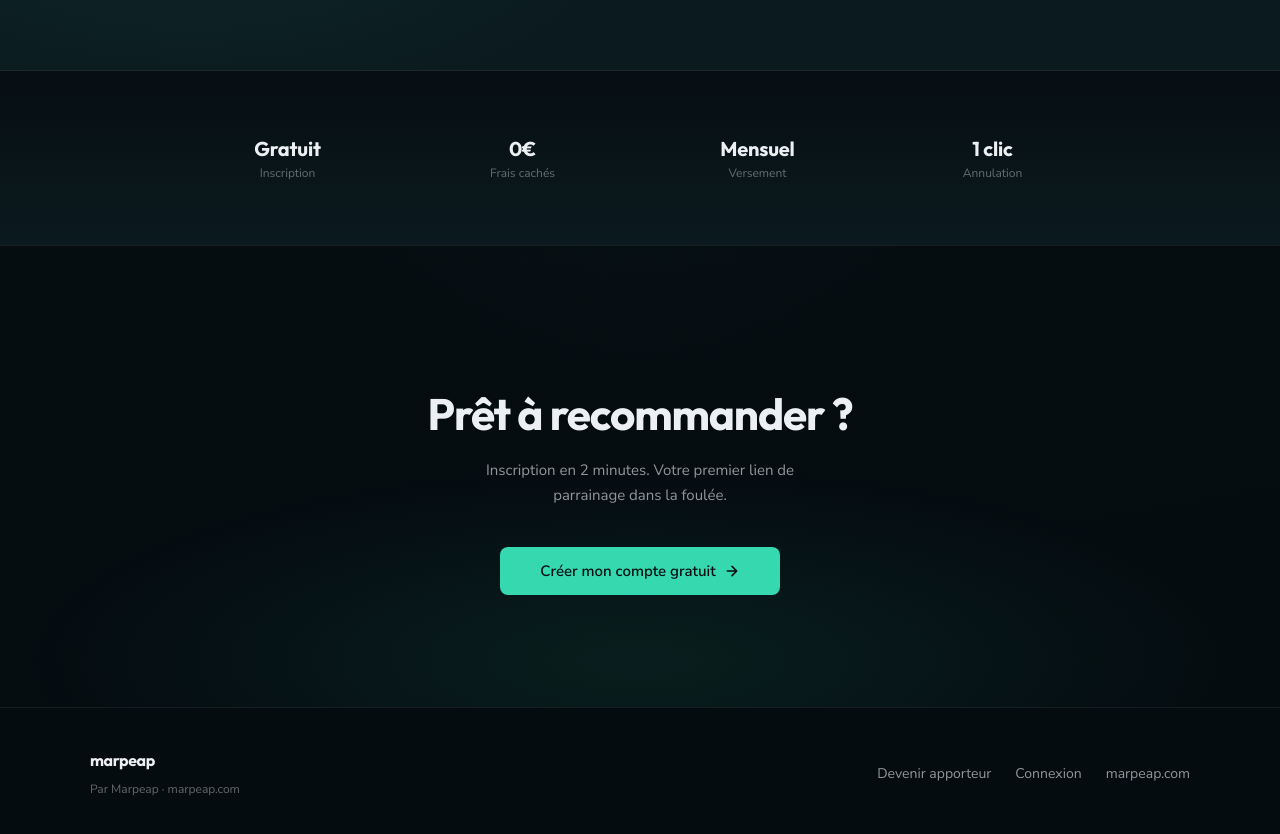
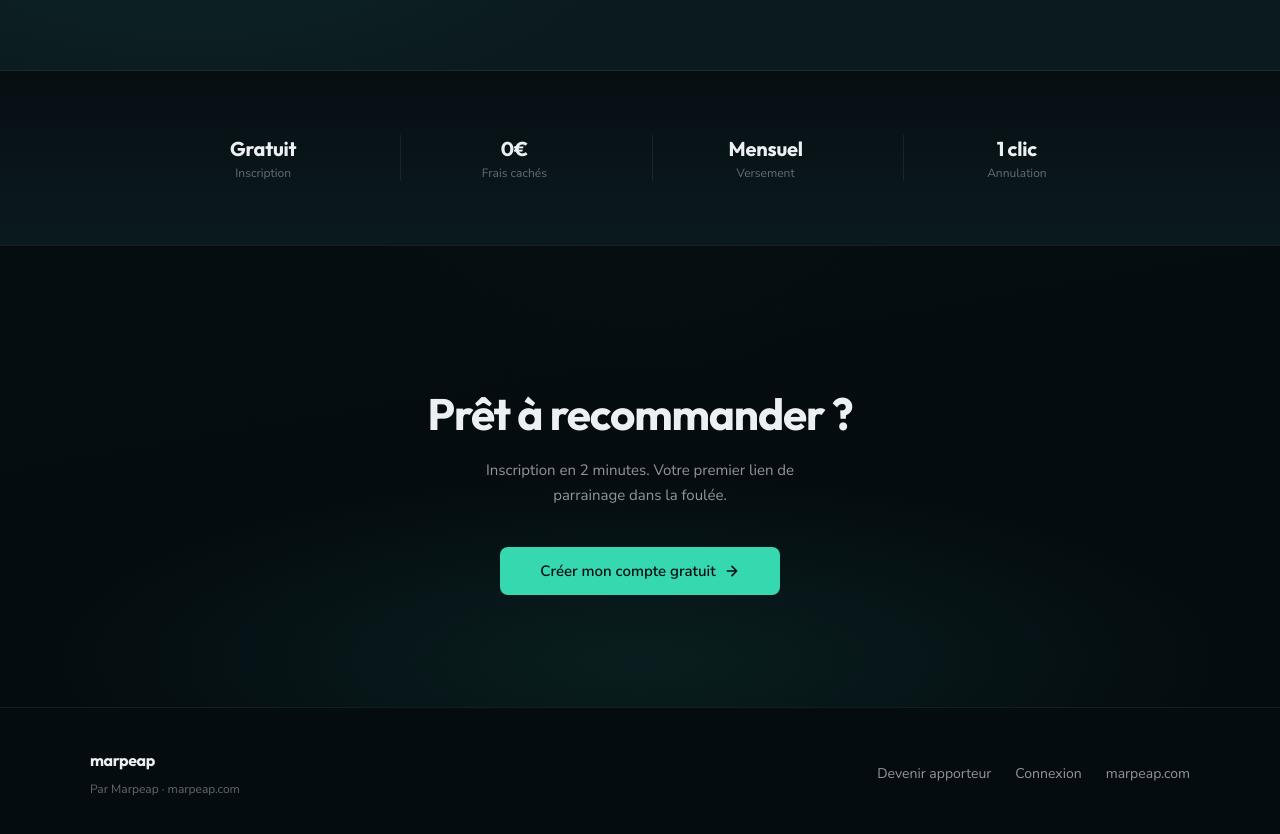
Before and after one commit to marpeap/refer, a Next.js app: page / in a window 1280 px wide. Shown: the part 2820-3654 px from the top of the page. Built offline with nearby package versions, Linux system fonts and the light colour scheme.

Commit message:
polish: card hover brightness instead of scale, trust strip separators

```diff
--- a/app/page.tsx
+++ b/app/page.tsx
@@ -180,7 +180,7 @@ export default function Home() {
             {PACKS.map((pack, i) => (
               <ScrollReveal key={pack.name} direction="up" delay={i * 80}>
                 <div
-                  className="rounded-2xl p-6 border transition-all duration-200 hover:scale-[1.02] h-full flex flex-col"
+                  className="rounded-2xl p-6 border transition-all duration-200 hover:brightness-[1.12] h-full flex flex-col"
                   style={{
                     background: pack.gradient,
                     borderColor: pack.border,
@@ -277,14 +277,14 @@ export default function Home() {
       }}>
         <div className="max-w-[900px] mx-auto">
           <ScrollReveal direction="up" delay={0}>
-            <div className="grid grid-cols-2 md:grid-cols-4 gap-6 md:gap-10 text-center">
+            <div className="grid grid-cols-2 gap-6 md:flex md:divide-x md:divide-bg-border text-center">
               {[
                 { value: 'Gratuit', label: 'Inscription' },
                 { value: '0€', label: 'Frais cachés' },
                 { value: 'Mensuel', label: 'Versement' },
                 { value: '1 clic', label: 'Annulation' },
               ].map(item => (
-                <div key={item.label}>
+                <div key={item.label} className="flex-1 md:px-10 first:md:pl-0 last:md:pr-0">
                   <div className="font-display text-lg md:text-xl font-bold text-text-primary mb-0.5" style={{ letterSpacing: '-0.01em' }}>
                     {item.value}
                   </div>
```
